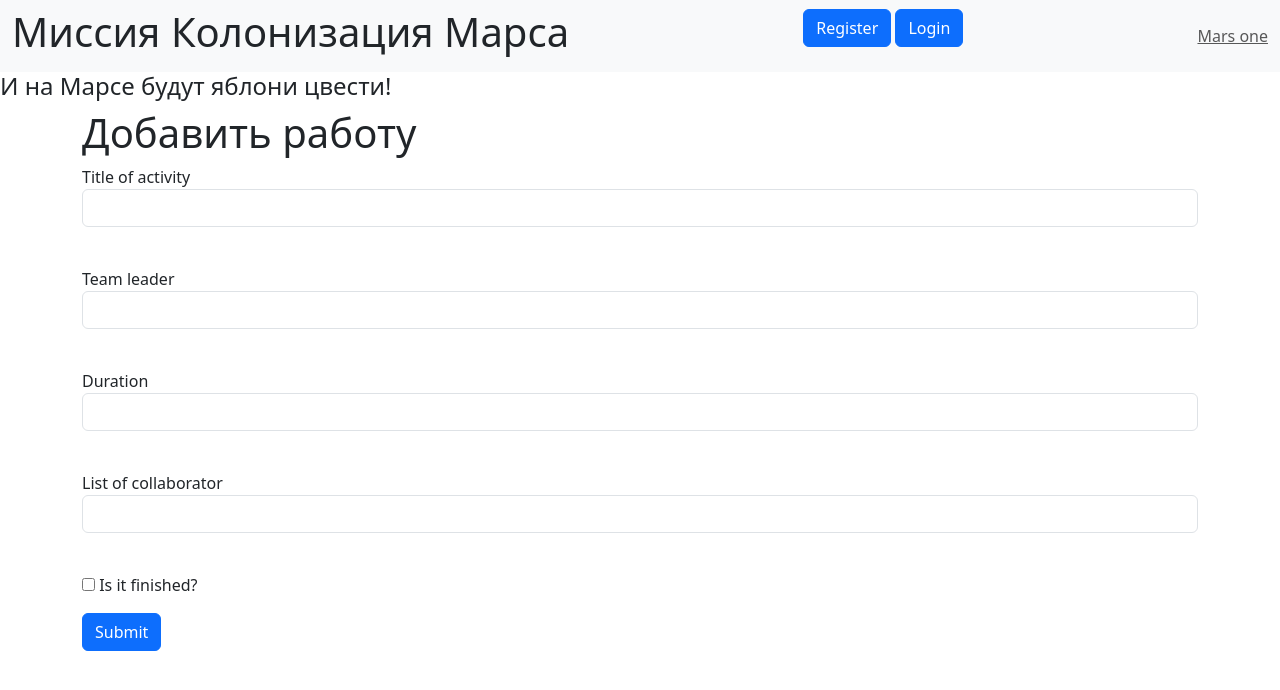
After one commit to Anfisa2209/flask, a Flask app: template templates/addjob.html in a window 1280 px wide. The commit adds this page. Shown: the top 690 px of the page. Run offline with Flask 3, Linux system fonts and the light colour scheme; the template is opened without the code that fills it: values that come from a table or form of the project are taken from there, others are empty.

Commit message:
Промежуточный этап создания приложения

```diff
--- /dev/null
+++ b/SQL/data/job_form.py
@@ -0,0 +1,13 @@
+from flask_wtf import FlaskForm
+from wtforms import SubmitField, BooleanField, StringField, IntegerField
+from wtforms.validators import DataRequired
+
+
+class JobForm(FlaskForm):
+    job = StringField('Title of activity', validators=[DataRequired()])
+    team_leader = IntegerField('Team leader', validators=[DataRequired()])
+    duration = IntegerField('Duration', validators=[DataRequired()])
+    collaborators = StringField('List of collaborator', validators=[DataRequired()])
+    is_finished = BooleanField('Is it finished?')
+
+    submit = SubmitField('Submit')
--- a/SQL/data/users.py
+++ b/SQL/data/users.py
@@ -1,12 +1,13 @@
 import datetime
 import sqlalchemy
+from flask_login import UserMixin
 from werkzeug.security import generate_password_hash, check_password_hash
 
 from .db_session import SqlAlchemyBase
 import sqlalchemy.orm as orm
 
 
-class User(SqlAlchemyBase):
+class User(SqlAlchemyBase, UserMixin):
     __tablename__ = 'users'
 
     id = sqlalchemy.Column(sqlalchemy.Integer, primary_key=True, autoincrement=True)
@@ -21,7 +22,7 @@
     modified_date = sqlalchemy.Column(sqlalchemy.DateTime, default=datetime.datetime.now)
 
     jobs = orm.relationship("Jobs", back_populates='user')
-    departments = orm.relationship("Department", back_populates='chief_user')
+    # departments = orm.relationship("Department", back_populates='chief_user')
 
     def set_password(self, password):
         self.hashed_password = generate_password_hash(password)
--- a/main.py
+++ b/main.py
@@ -1,113 +1,39 @@
-import json
-import os
-import random
+from flask import Flask, render_template, redirect
+from flask_login import LoginManager, login_user, login_required, logout_user
 
-from flask import Flask, render_template, redirect, request
-from flask_wtf import FlaskForm
-from wtforms import StringField, PasswordField, SubmitField, EmailField, IntegerField
-from wtforms.validators import DataRequired
-
-from SQL.data.db_session import global_init, create_session
+from SQL.data import db_session
+from SQL.data.job_form import JobForm
 from SQL.data.jobs import Jobs
+from SQL.data.login_form import LoginForm
+from SQL.data.register_form import RegisterForm
 from SQL.data.users import User
-
-
-class LoginForm(FlaskForm):
-    astronaut_id = StringField('ID астронавта', validators=[DataRequired()])
-    astronaut_password = PasswordField('Пароль астронавта', validators=[DataRequired()])
-    cap_id = StringField('ID капитана', validators=[DataRequired()])
-    cap_password = PasswordField('Пароль капитана', validators=[DataRequired()])
-    submit = SubmitField('Доступ')
-
-
-class RegisterForm(FlaskForm):
-    email = EmailField('Login / email', validators=[DataRequired()])
-    password = PasswordField('Password', validators=[DataRequired()])
-    password_again = PasswordField('Repeat password', validators=[DataRequired()])
-    surname = StringField('Surname', validators=[DataRequired()])
-    name = StringField('Name', validators=[DataRequired()])
-    age = IntegerField('Age', validators=[DataRequired()])
-    position = StringField('position', validators=[DataRequired()])
-    speciality = StringField('speciality', validators=[DataRequired()])
-    address = StringField('address', validators=[DataRequired()])
-    submit = SubmitField('Submit')
-
 
 app = Flask(__name__)
 app.config['SECRET_KEY'] = 'yandexlyceum_secret_key'
 
-
-@app.route('/<title>')
-@app.route('/index/<title>')
-def index(title):
-    return render_template('base.html', title=title)
+login_manager = LoginManager()
+login_manager.init_app(app)
 
 
-@app.route('/table/<string:sex>/<int:age>')
-def table(sex, age):
-    return render_template('table.html', sex=sex, age=age)
+@login_manager.user_loader
+def load_user(user_id):
+    db_ses = db_session.create_session()
+    return db_ses.get(User, user_id)
 
 
 @app.route('/login', methods=['GET', 'POST'])
 def login():
     form = LoginForm()
     if form.validate_on_submit():
-        return redirect('/success')
+        db_sess = db_session.create_session()
+        user = db_sess.query(User).filter(User.email == form.email.data).first()
+        if user and user.check_password(form.password.data):
+            login_user(user, remember=form.remember_me.data)
+            return redirect("/")
+        return render_template('login.html',
+                               message="Неправильный логин или пароль",
+                               form=form)
     return render_template('login.html', title='Авторизация', form=form)
-
-
-@app.route('/success')
-def success():
-    return render_template('success.html', title='Успех', content='Доступ разрешен, добро пожаловать на корабль')
-
-
-@app.route('/distribution')
-def distribution():
-    return render_template('distribution.html')
-
-
-@app.route('/gallery', methods=['POST', 'GET'])
-def gallery():
-    if request.method == 'GET':
-        image_list = return_files('static/img/mars_img')
-        return render_template('gallery.html', image_list=image_list)
-
-    elif request.method == 'POST':
-        f = request.files['file']
-
-        number = len(return_files('static/img/mars_img')) + 1
-        with open(f'static/img/mars_img/mars{number}.png', 'wb') as image_file:
-            image_file.write(f.read())
-
-        image_list = return_files('static/img/mars_img')
-        return render_template('gallery.html', image_list=image_list)
-
-
-def return_files(path):
-    file_list = []
-    for currentdir, dirs, files in os.walk(path):
-        for file in files:
-            file_list.append(f'{path}/{file}')
-    return file_list
-
-
-@app.route('/member')
-def random_member():
-    with open('templates/crew_members.json', encoding='utf8') as json_file:
-        data = json.load(json_file)
-    member = random.choice(data)
-    return render_template('member.html', member=member)
-
-
-@app.route('/')
-def works_log():
-    global_init('SQL/db/mars.db')
-    session = create_session()
-    jobs = session.query(Jobs)
-    captions = ['Title of activity', 'Team leader', 'Duration', 'List of collaborators', 'Is finished']
-    team_leaders = [f"{user.name} {user.surname}" for job in jobs
-                    for user in session.query(User).filter(User.id == job.team_leader)]
-    return render_template('work.html', jobs=jobs, captions=captions, team_leaders=team_leaders)
 
 
 @app.route('/register', methods=['GET', 'POST'])
@@ -118,8 +44,7 @@
             return render_template('register.html', title='Регистрация',
                                    form=form,
                                    message="Пароли не совпадают")
-        global_init('SQL/db/mars.db')
-        db_sess = create_session()
+        db_sess = db_session.create_session()
         if db_sess.query(User).filter(User.email == form.email.data).first():
             return render_template('register.html', title='Регистрация',
                                    form=form,
@@ -140,14 +65,47 @@
         user.set_password(form.password.data)
         db_sess.add(user)
         db_sess.commit()
-        return redirect('/successful_login')
+        return redirect('/login')
     return render_template('register.html', title='Регистрация', form=form)
 
 
-@app.route('/successful_login')
-def successful_login():
-    return render_template('success.html', title='Успех', content='Вы успешно зарегистрированы')
+@app.route("/")
+def works_log():
+    session = db_session.create_session()
+    jobs = session.query(Jobs)
+    # users = session.query(User).all()
+    # names = {name.id: {name.surname, name.name} for name in users}
+    # return render_template('index.html', jobs=jobs, names=names, )
+    captions = ['Title of activity', 'Team leader', 'Duration', 'List of collaborators', 'Is finished']
+    team_leaders = [f"{user.name} {user.surname}" for job in jobs
+                    for user in session.query(User).filter(User.id == job.team_leader)]
+    return render_template('work.html', jobs=jobs, captions=captions, team_leaders=team_leaders)
+
+
+@app.route("/addjob", methods=['GET', 'POST'])
+def add_job():
+    form = JobForm()
+    if form.validate_on_submit():
+        db_sess = db_session.create_session()
+        job = Jobs(
+            job=form.job.data,
+            work_size=form.duration.data,
+            collaborators=form.collaborators.data,
+            is_finished=form.is_finished.data,
+            team_leader=form.team_leader.data)
+        db_sess.add(job)
+        db_sess.commit()
+        return redirect('/')
+    return render_template('addjob.html', title='Регистрация', form=form)
+
+
+@app.route('/logout')
+@login_required
+def logout():
+    logout_user()
+    return redirect('/')
 
 
 if __name__ == '__main__':
+    db_session.global_init('SQL/db/mars.db')
     app.run(port=8080, host='127.0.0.1')
--- /dev/null
+++ b/templates/addjob.html
@@ -0,0 +1,47 @@
+{% extends "base.html" %}
+
+{% block content %}
+    <h1>Добавить работу</h1>
+    <form action="" method="post">
+        {{ form.hidden_tag() }}
+        <p>
+            {{ form.job.label }}<br>
+            {{ form.job(class="form-control") }}<br>
+            {% for error in form.job.errors %}
+                <div class="alert alert-danger" role="alert">
+                    {{ error }}
+                </div>
+            {% endfor %}
+        </p>
+        <p>
+            {{ form.team_leader.label }}<br>
+            {{ form.team_leader(class="form-control") }}<br>
+            {% for error in form.team_leader.errors %}
+                <div class="alert alert-danger" role="alert">
+                    {{ error }}
+                </div>
+            {% endfor %}
+        </p>
+        <p>
+            {{ form.duration.label }}<br>
+            {{ form.duration(class="form-control") }}<br>
+            {% for error in form.duration.errors %}
+                <p class="alert alert-danger" role="alert">
+                    {{ error }}
+                </p>
+            {% endfor %}
+        </p>
+         <p>
+            {{ form.collaborators.label }}<br>
+            {{ form.collaborators(class="form-control") }}<br>
+            {% for error in form.collaborators.errors %}
+                <div class="alert alert-danger" role="alert">
+                    {{ error }}
+                </div>
+            {% endfor %}
+        </p>
+        <p>{{ form.is_finished() }} {{ form.is_finished.label }}</p>
+        <p>{{ form.submit(type="submit", class="btn btn-primary") }}</p>
+        <div>{{ message }}</div>
+    </form>
+{% endblock %}
--- a/templates/base.html
+++ b/templates/base.html
@@ -2,17 +2,23 @@
 <html lang="en">
 <head>
     <meta charset="UTF-8">
-    <link rel="stylesheet" href="/static/css/style.css">
     <link href="https://cdn.jsdelivr.net/npm/bootstrap@5.3.3/dist/css/bootstrap.min.css" rel="stylesheet" integrity="sha384-QWTKZyjpPEjISv5WaRU9OFeRpok6YctnYmDr5pNlyT2bRjXh0JMhjY6hW+ALEwIH" crossorigin="anonymous">
-    <script src="https://cdn.jsdelivr.net/npm/bootstrap@5.3.3/dist/js/bootstrap.bundle.min.js"
-                integrity="sha384-YvpcrYf0tY3lHB60NNkmXc5s9fDVZLESaAA55NDzOxhy9GkcIdslK1eN7N6jIeHz"
-                crossorigin="anonymous"></script>
     <title>{{ title }}</title>
 </head>
 <body>
 <nav class="navbar navbar-expand-lg bg-body-tertiary">
   <div class="container-fluid">
    <h1>Миссия Колонизация Марса</h1>
+      {% if current_user.is_authenticated %}
+      <a class="navbar-brand" href="/logout">{{ current_user.name }} {{current_user.surname}}</a>
+      <a class="btn btn-primary" href="/addjob">Add job</a>
+      <a class="btn btn-primary" href="/logout">Logout</a>
+      {% else %}
+      <p>
+          <a class="btn btn-primary" href="/register">Register</a>
+        <a class="btn btn-primary" href="/login">Login</a>
+      </p>
+      {% endif %}
       <a class="navbar-text" href="#">
         Mars one
       </a>
```
Also changed, not shown: SQL/data/login_form.py (added, +10 -0 lines), SQL/data/register_form.py (added, +17 -0 lines), SQL/main.py (+5 -3 lines), templates/login.html (+10 -26 lines), SQL/db/mars.db (added).
